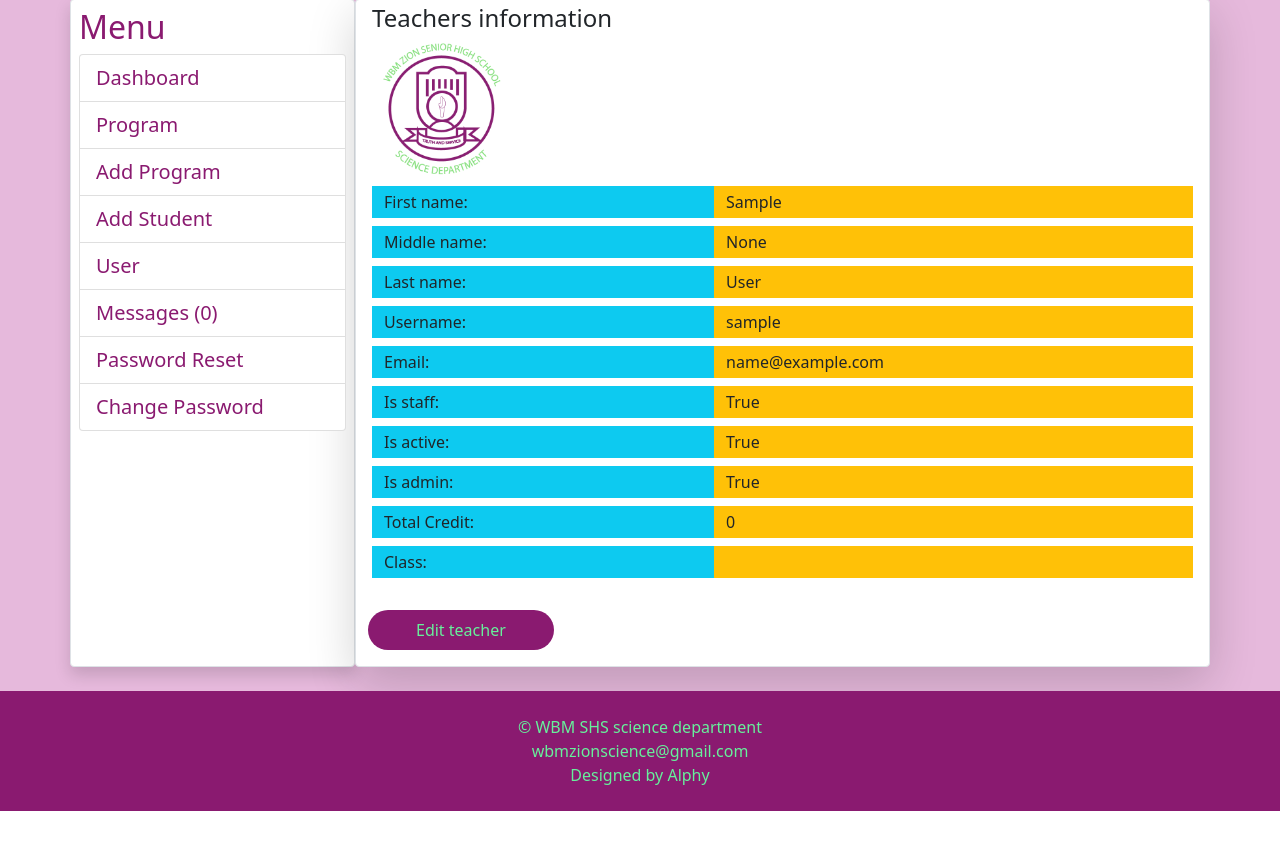
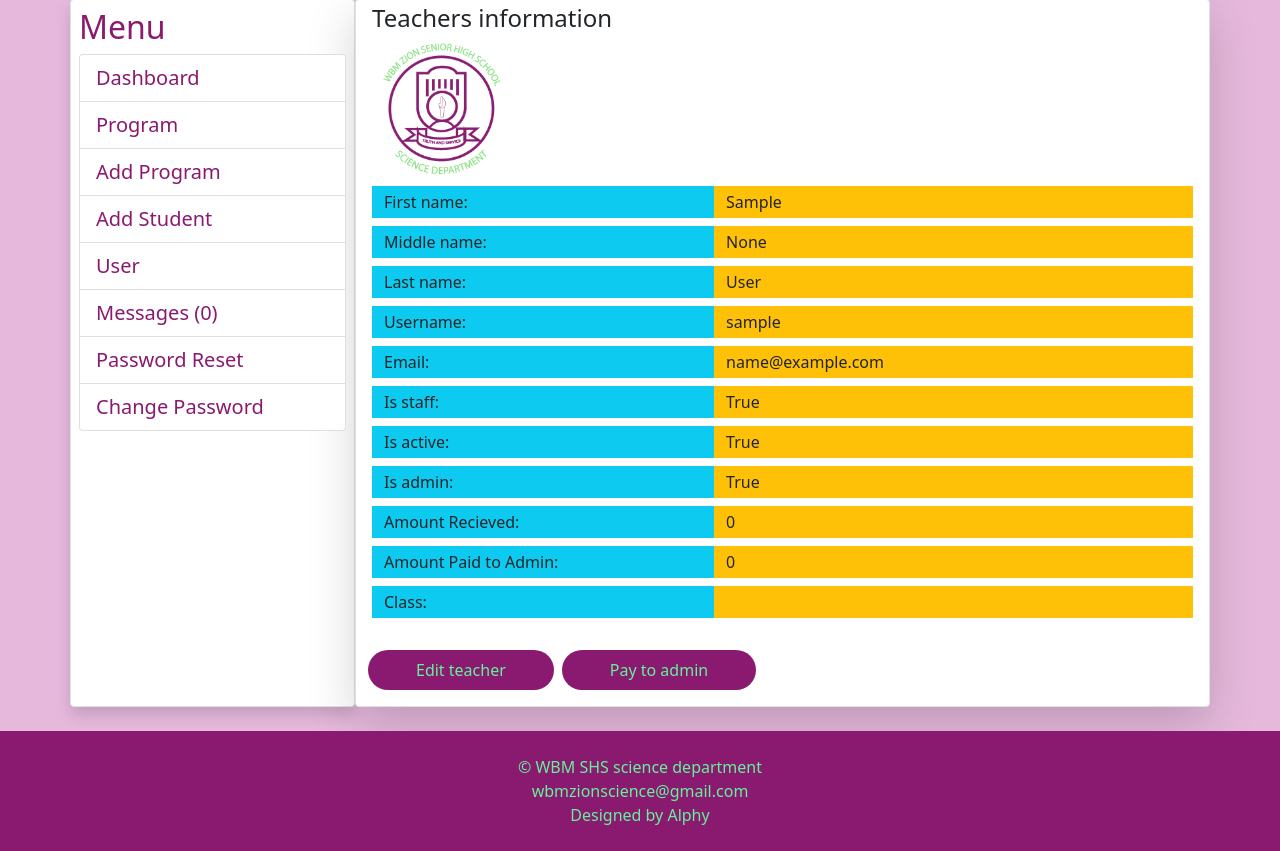
Before and after one commit to free20064u/dues, a Django app: page /accounts/user_details/1/ in a window 1280 px wide. Shown: the part 111-962 px from the top of the page. Before the commit the page ends 922 px from the top, so only its background shows below. Run offline with Django 5.2, Linux system fonts and the light colour scheme; the visitor is signed in with stand-in values (Sample User, id 1); data comes from the database, SQL or seed files in the repository; data that the repository does not hold is empty; some libraries are stand-ins or nearby versions.

Commit message:
adding teacher credit

```diff
--- a/accounts/templates/accounts/userDetail.html
+++ b/accounts/templates/accounts/userDetail.html
@@ -23,7 +23,8 @@
                 <span class="bg-info col-5 my-1 py-1">Is staff:</span><span class="col-7 bg-warning my-1 py-1">{{user.is_staff}}</span>
                 <span class="bg-info col-5 my-1 py-1">Is active:</span><span class="col-7 bg-warning my-1 py-1">{{user.is_active}}</span>
                 <span class="bg-info col-5 my-1 py-1">Is admin:</span><span class="col-7 bg-warning my-1 py-1">{{user.is_superuser}}</span>
-                <span class="bg-info col-5 my-1 py-1">Total Credit:</span><span class="col-7 bg-warning my-1 py-1">{{totalCredit}}</span>
+                <span class="bg-info col-5 my-1 py-1">Amount Recieved:</span><span class="col-7 bg-warning my-1 py-1">{{totalCredit}}</span>
+                <span class="bg-info col-5 my-1 py-1">Amount Paid to Admin:</span><span class="col-7 bg-warning my-1 py-1">{{totalCredit}}</span>
                 <span class="bg-info col-5 my-1 py-1">Class:</span><span class="col-7 bg-warning my-1 py-1">
                     {% for program in user.program.all  %}
                         {{program.program_name}},
@@ -31,6 +32,7 @@
             </div>
             <div class="d-flex justify-content-start">
                 <a href="{% url "editUser" user.id %}"><button class="bg-primary border border-0 rounded-pill text-lime py-2 px-5 mb-3 mt-4 me-2">Edit teacher </button></a>
+                <a href="{% url "editUser" user.id %}"><button class="bg-primary border border-0 rounded-pill text-lime py-2 px-5 mb-3 mt-4 me-2">Pay to admin </button></a>
             </div>
         </div>
 
```
Also changed, not shown: main/models.py (+8 -0 lines).
